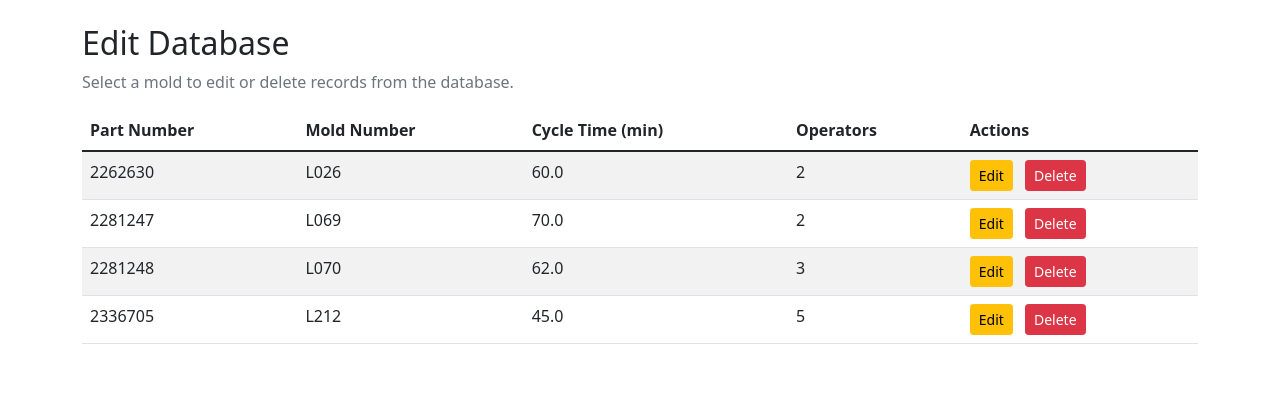
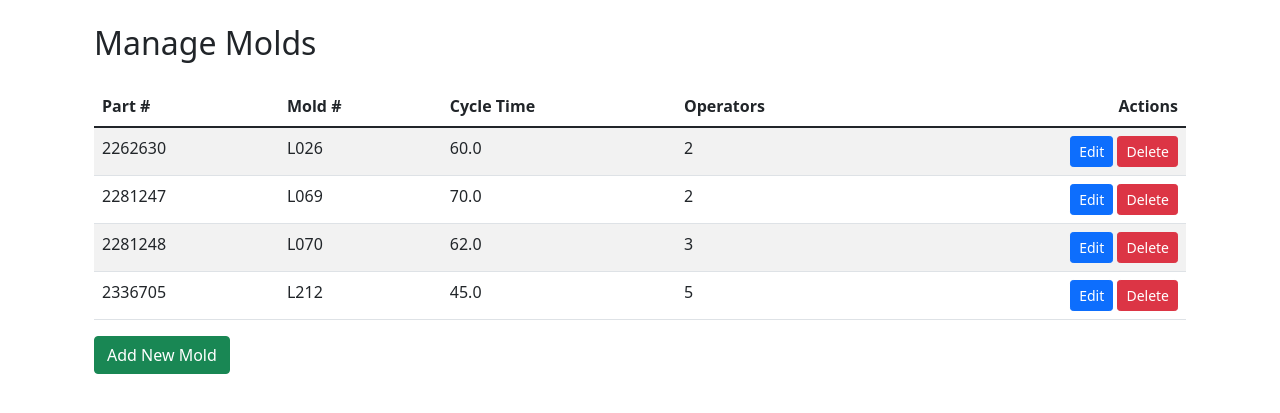
Before and after one commit to AsideSeaside/updatedcoldpress, a Flask app: page /edit_database in a window 1280 px wide. Shown: the part 56-469 px from the top of the page. Run offline with Flask 3, Linux system fonts and the light colour scheme.

Commit message:
Update edit_database.html

```diff
--- a/CPMOLD/templates/edit_database.html
+++ b/CPMOLD/templates/edit_database.html
@@ -1,18 +1,15 @@
 {% extends 'base.html' %}
 {% block content %}
-  <h2>Edit Database</h2>
-  <p class="text-muted">Select a mold to edit or delete records from the database.</p>
-
-  {% if molds %}
-    <div class="table-responsive">
+<div class="container">
+  <h2 class="mb-4">Manage Molds</h2>
   <table class="table table-striped">
     <thead>
       <tr>
-            <th>Part Number</th>
-            <th>Mold Number</th>
-            <th>Cycle Time (min)</th>
+        <th>Part #</th>
+        <th>Mold #</th>
+        <th>Cycle Time</th>
         <th>Operators</th>
-            <th>Actions</th>
+        <th class="text-end">Actions</th>
       </tr>
     </thead>
     <tbody>
@@ -22,21 +19,26 @@
         <td>{{ mold.mold_number }}</td>
         <td>{{ mold.cycle_time }}</td>
         <td>{{ mold.num_operators }}</td>
-              <td>
-                <a href="{{ url_for('edit_mold', mold_id=mold.id) }}" class="btn btn-sm btn-warning me-2">Edit</a>
-                <form method="post" action="{{ url_for('delete_mold', mold_id=mold.id) }}" style="display: inline;" onsubmit="return confirm('Are you sure you want to delete this mold? This action cannot be undone.')">
-                  <button type="submit" class="btn btn-sm btn-danger">Delete</button>
+        <td class="text-end">
+          <!-- EDIT button: simple GET link -->
+          <a href="{{ url_for('edit_mold', mold_id=mold.id) }}"
+             class="btn btn-sm btn-primary">
+            Edit
+          </a>
+          <!-- DELETE button: POST form -->
+          <form action="{{ url_for('delete_mold', mold_id=mold.id) }}"
+                method="post"
+                style="display:inline-block;"
+                onsubmit="return confirm('Delete this mold?');">
+            <button type="submit" class="btn btn-sm btn-danger">
+              Delete
+            </button>
           </form>
         </td>
       </tr>
       {% endfor %}
     </tbody>
   </table>
+  <a href="{{ url_for('add') }}" class="btn btn-success">Add New Mold</a>
 </div>
-  {% else %}
-    <div class="alert alert-info">
-      <p>No molds found in the system.</p>
-      <a href="{{ url_for('add') }}" class="btn btn-primary">Add Your First Mold</a>
-    </div>
-  {% endif %}
 {% endblock %}
```
Lines whose indentation alone changed are shown as unchanged.
